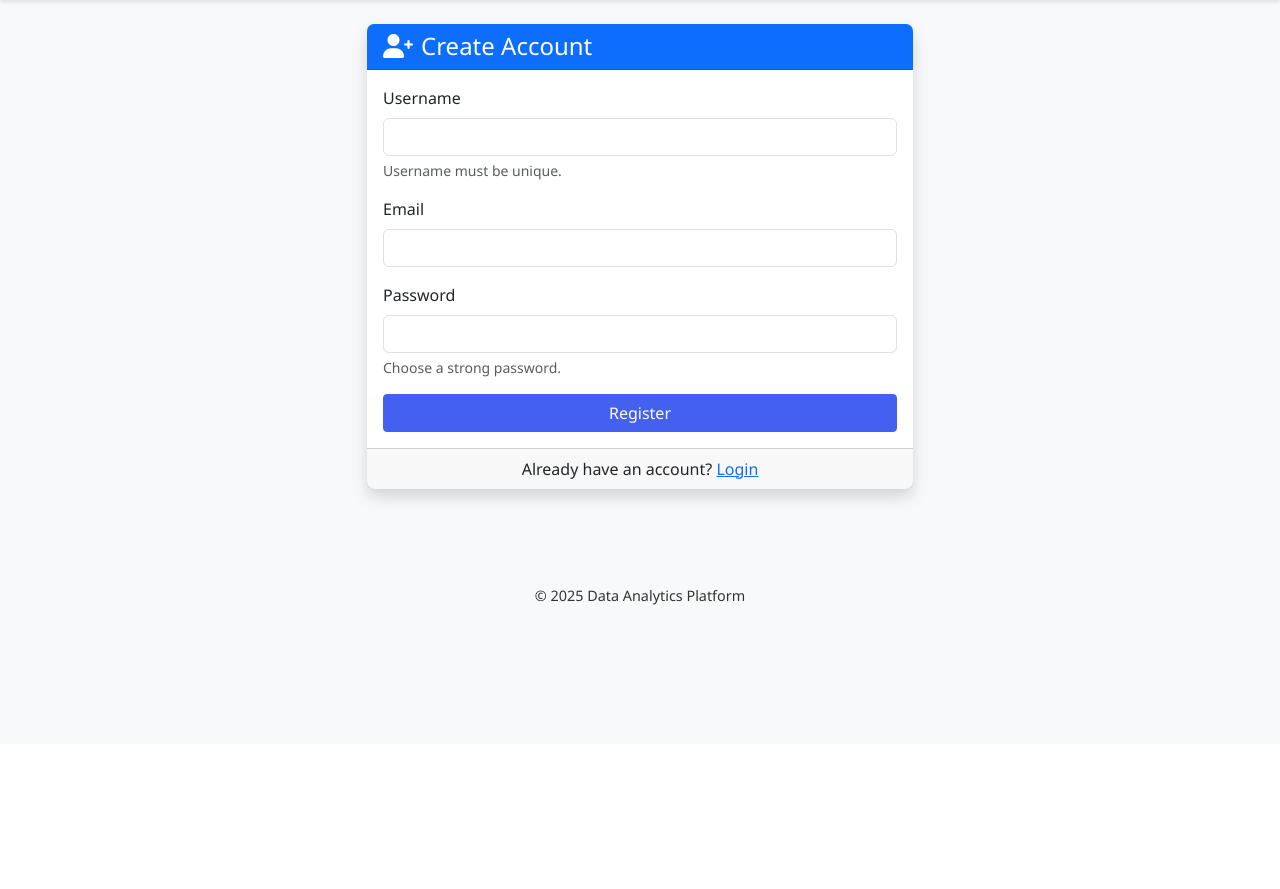
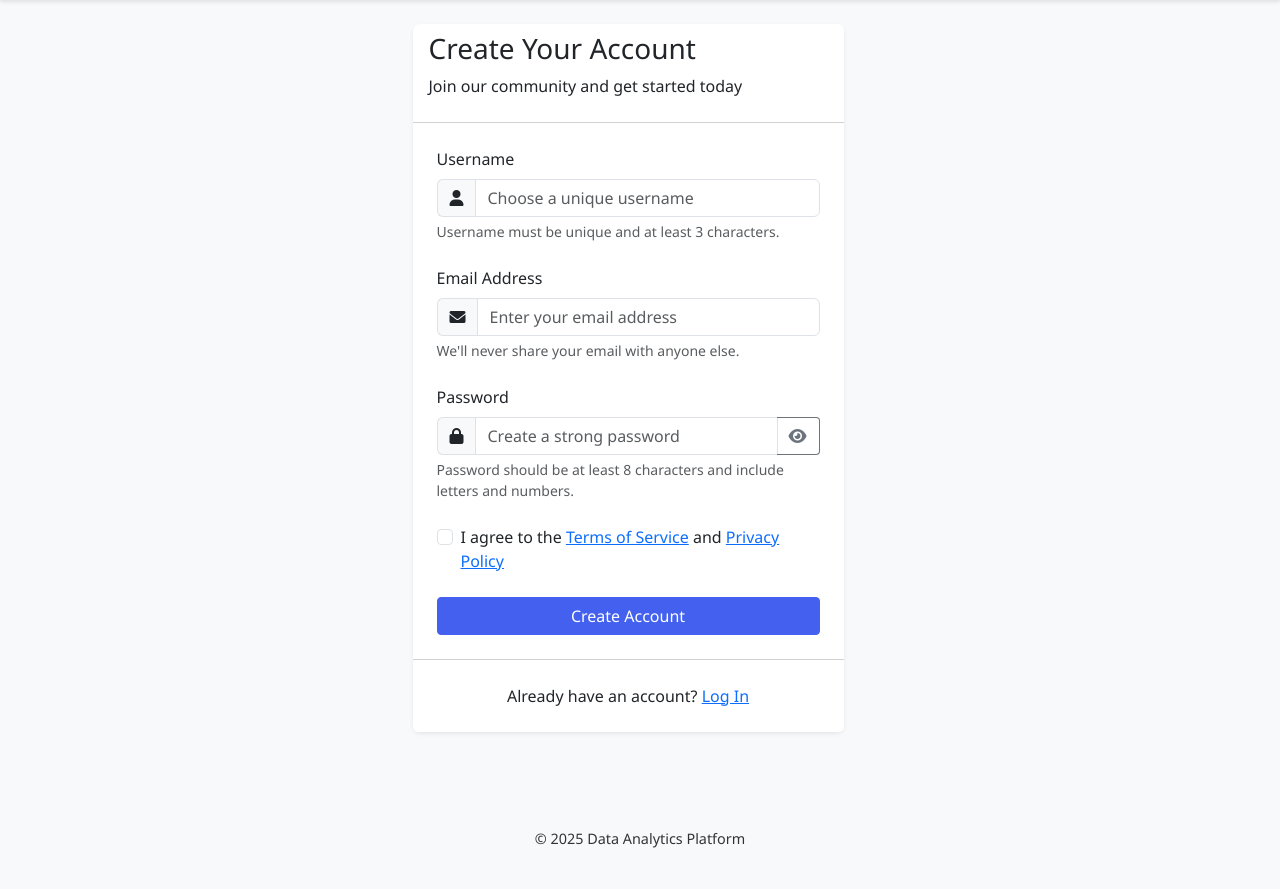
Before and after one commit to ziyusteve/CITS5505-AgileWebDev-GroupProject, a Flask app: page /auth/register in a window 1280 px wide. Shown: the part 56-945 px from the top of the page. Before the commit the page ends 661 px from the top, so only its background shows below. Run offline with Flask 3, Linux system fonts and the light colour scheme; some libraries are stand-ins or nearby versions.

Commit message:
This a commit of design register page, add some functions and two html for terms and privacy page. Also add these two functions in routes which get answer from the issue.

```diff
--- a/app/auth/routes.py
+++ b/app/auth/routes.py
@@ -58,3 +58,12 @@ def logout():
     session.clear()
     flash('You have been logged out.', 'info')
     return redirect(url_for('main.index'))
+
+
+@bp.route('/terms')
+def terms():
+    return render_template('auth/terms.html')
+
+@bp.route('/privacy')
+def privacy():
+    return render_template('auth/privacy.html')
--- a/app/templates/auth/register.html
+++ b/app/templates/auth/register.html
@@ -2,38 +2,176 @@
 
 {% block title %} - Register{% endblock %}
 
+{% block styles %}
+{{ super() }}
+<style>
+.register-container {
+    min-height: 80vh;
+    display: flex;
+    align-items: center;
+}
+.register-card {
+    border: none;
+    border-radius: 15px;
+    overflow: hidden;
+    box-shadow: 0 10px 30px rgba(0, 0, 0, 0.1);
+    transition: all 0.3s ease;
+}
+.register-card:hover {
+    box-shadow: 0 15px 35px rgba(0, 0, 0, 0.15);
+    transform: translateY(-5px);
+}
+.card-header {
+    border-bottom: none;
+    padding: 25px 30px 0px;
+}
+.register-title {
+    font-weight: 700;
+    color: #333;
+    margin-bottom: 5px;
+}
+.register-subtitle {
+    color: #777;
+    font-size: 0.9rem;
+}
+.form-control {
+    border-radius: 10px;
+    padding: 12px 15px;
+    border: 1px solid #e0e0e0;
+    transition: all 0.3s;
+}
+.form-control:focus {
+    box-shadow: 0 0 0 3px rgba(13, 110, 253, 0.15);
+    border-color: #0d6efd;
+}
+.input-group-text {
+    background-color: transparent;
+    border-right: none;
+    border-top-left-radius: 10px;
+    border-bottom-left-radius: 10px;
+}
+.password-input {
+    border-left: none;
+    border-top-left-radius: 0;
+    border-bottom-left-radius: 0;
+}
+.register-btn {
+    border-radius: 10px;
+    padding: 12px;
+    font-weight: 600;
+    text-transform: uppercase;
+    letter-spacing: 1px;
+    transition: all 0.3s;
+}
+.register-btn:hover {
+    transform: translateY(-2px);
+    box-shadow: 0 5px 15px rgba(13, 110, 253, 0.3);
+}
+.login-link {
+    color: #0d6efd;
+    text-decoration: none;
+    font-weight: 600;
+    transition: all 0.3s;
+}
+.login-link:hover {
+    color: #0a58ca;
+    text-decoration: underline;
+}
+.form-text {
+    color: #6c757d;
+    font-size: 0.85rem;
+    margin-top: 5px;
+}
+</style>
+{% endblock %}
+
 {% block content %}
-<div class="row justify-content-center">
-    <div class="col-md-6">
-        <div class="card shadow">
-            <div class="card-header bg-primary text-white">
-                <h4 class="mb-0"><i class="fas fa-user-plus me-2"></i>Create Account</h4>
+<div class="container register-container">
+    <div class="row justify-content-center w-100">
+        <div class="col-lg-5 col-md-7 col-sm-9">
+            <div class="card register-card">
+                <div class="card-header bg-white">
+                    <h3 class="register-title">Create Your Account</h3>
+                    <p class="register-subtitle">Join our community and get started today</p>
                 </div>
-            <div class="card-body">
+                <div class="card-body p-4">
                     <form method="POST" action="{{ url_for('auth.register') }}">
-                    <div class="mb-3">
+                        <!-- Username Input -->
+                        <div class="mb-4">
                             <label for="username" class="form-label">Username</label>
-                        <input type="text" class="form-control" id="username" name="username" required>
-                        <div class="form-text">Username must be unique.</div>
+                            <div class="input-group">
+                                <span class="input-group-text border-end-0">
+                                    <i class="fas fa-user"></i>
+                                </span>
+                                <input type="text" class="form-control" id="username" name="username"
+                                       placeholder="Choose a unique username" required>
                             </div>
-                    <div class="mb-3">
-                        <label for="email" class="form-label">Email</label>
-                        <input type="email" class="form-control" id="email" name="email" required>
+                            <div class="form-text">Username must be unique and at least 3 characters.</div>
                         </div>
-                    <div class="mb-3">
+
+                        <!-- Email Input -->
+                        <div class="mb-4">
+                            <label for="email" class="form-label">Email Address</label>
+                            <div class="input-group">
+                                <span class="input-group-text border-end-0">
+                                    <i class="fas fa-envelope"></i>
+                                </span>
+                                <input type="email" class="form-control" id="email" name="email"
+                                       placeholder="Enter your email address" required>
+                            </div>
+                            <div class="form-text">We'll never share your email with anyone else.</div>
+                        </div>
+
+                        <!-- Password Input -->
+                        <div class="mb-4">
                             <label for="password" class="form-label">Password</label>
-                        <input type="password" class="form-control" id="password" name="password" required>
-                        <div class="form-text">Choose a strong password.</div>
+                            <div class="input-group">
+                                <span class="input-group-text border-end-0">
+                                    <i class="fas fa-lock"></i>
+                                </span>
+                                <input type="password" class="form-control password-input"
+                                       id="password" name="password" placeholder="Create a strong password" required>
+                                <button class="btn btn-outline-secondary border-start-0" type="button" id="togglePassword">
+                                    <i class="fas fa-eye"></i>
+                                </button>
                             </div>
+                            <div class="form-text">Password should be at least 8 characters and include letters and numbers.</div>
+                        </div>
+
+                        <!-- Terms Checkbox -->
+                        <div class="mb-4 form-check">
+                            <input type="checkbox" class="form-check-input" id="terms" name="terms" required>
+                            <label class="form-check-label" for="terms">I agree to the <a href="{{ url_for('auth.terms') }}" class="login-link">Terms of Service</a> and <a href="{{ url_for('auth.privacy') }}" class="login-link">Privacy Policy</a></label>
+                        </div>
+
+                        <!-- Register Button -->
                         <div class="d-grid">
-                        <button type="submit" class="btn btn-primary">Register</button>
+                            <button type="submit" class="btn btn-primary register-btn">Create Account</button>
                         </div>
                     </form>
                 </div>
-            <div class="card-footer text-center">
-                <p class="mb-0">Already have an account? <a href="{{ url_for('auth.login') }}">Login</a></p>
+                <div class="card-footer bg-white text-center p-4">
+                    <p class="mb-0">Already have an account? <a href="{{ url_for('auth.login') }}" class="login-link">Log In</a></p>
                 </div>
             </div>
         </div>
     </div>
+</div>
+
+<script>
+document.getElementById('togglePassword').addEventListener('click', function() {
+    const passwordInput = document.getElementById('password');
+    const icon = this.querySelector('i');
+
+    if (passwordInput.type === 'password') {
+        passwordInput.type = 'text';
+        icon.classList.remove('fa-eye');
+        icon.classList.add('fa-eye-slash');
+    } else {
+        passwordInput.type = 'password';
+        icon.classList.remove('fa-eye-slash');
+        icon.classList.add('fa-eye');
+    }
+});
+</script>
 {% endblock %}
```
Also changed, not shown: app/templates/auth/privacy.html (added, +45 -0 lines), app/templates/auth/terms.html (added, +45 -0 lines). Lines whose indentation alone changed are shown as unchanged.
